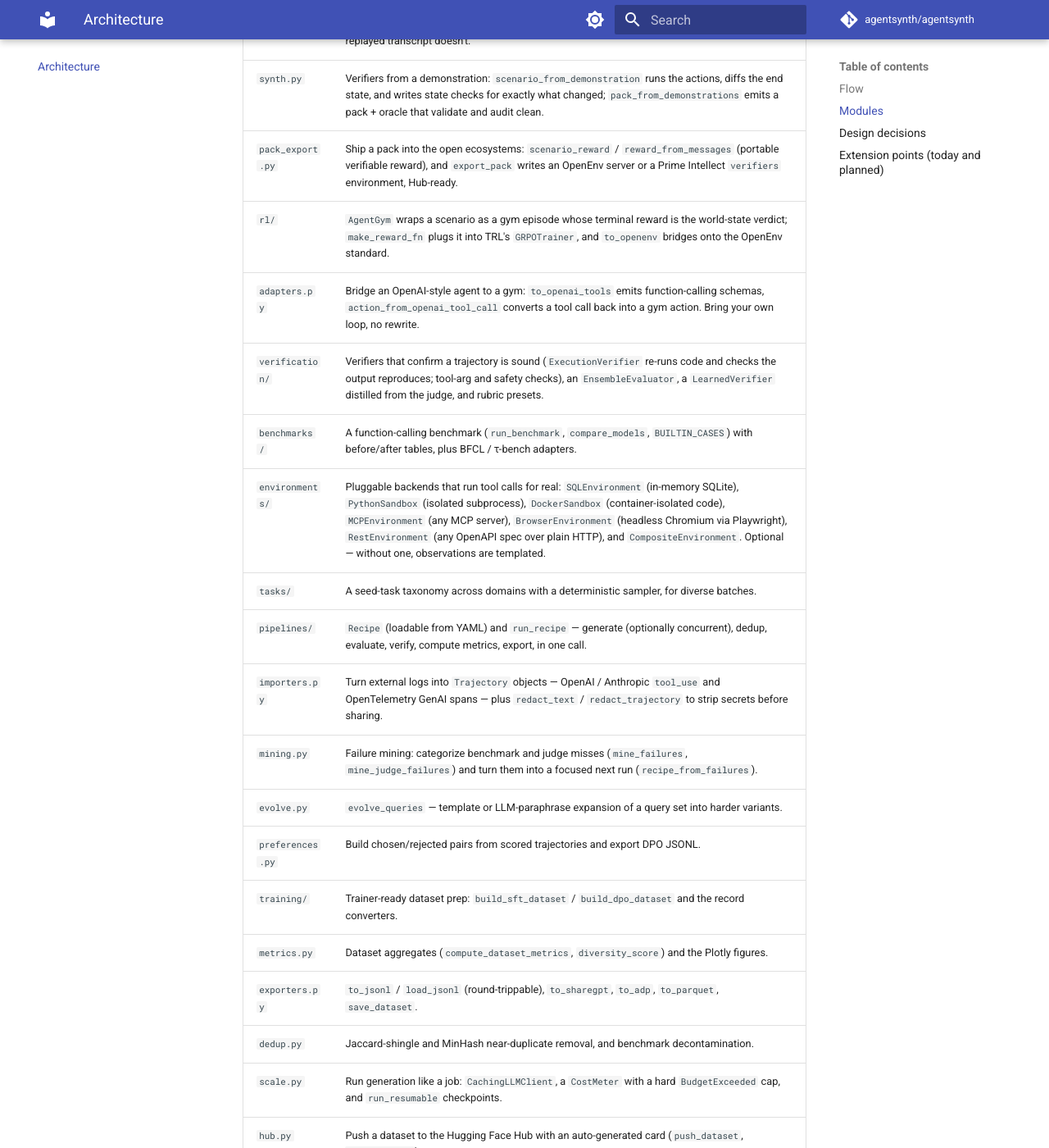
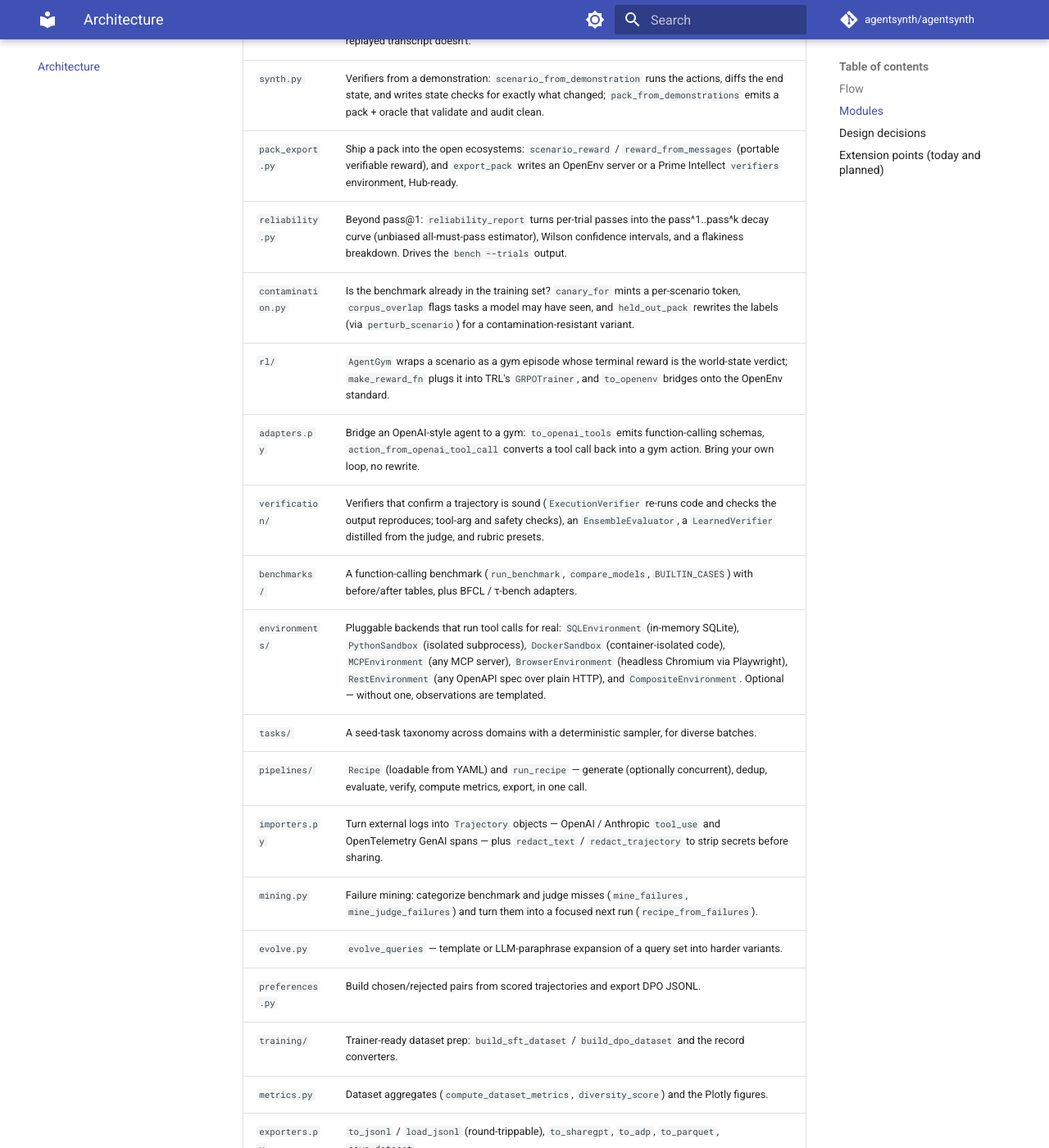
Before and after one commit to agentsynth/agentsynth, an MkDocs documentation site: the page built from docs/ARCHITECTURE.md, in a window 1280 px wide and 1400 px high, scrolled down 1252 px. Shown: the whole window at 82% size. Built offline with MkDocs 1.6.1 and Material for MkDocs 9.7.7, drawn with Linux system fonts in a browser that asks for light colours; comment, search, counter and statistics services are not loaded; some of the changed text lies outside the part shown.

Commit message:
docs: surface the P1 features (reliability, contamination, domain packs)
README features + ARCHITECTURE module table + API reference now cover the
reliability statistics (reliability.py), the contamination audit
(contamination.py), CodeCheck, and the policy_v1 / code_v1 packs, plus the new
pack contamination subcommand.

```diff
--- a/docs/ARCHITECTURE.md
+++ b/docs/ARCHITECTURE.md
@@ -43,6 +43,8 @@ flowchart LR
 | `robustness.py` | How gameable a pack is: `audit_pack` runs trivial adversaries (canned answer, echoed prompt, throwaway call), detects leaked answers and no-op-satisfiable state checks, and `perturb_scenario` / `ipt_report` confirm a real solver survives an isomorphic sibling while a replayed transcript doesn't. |
 | `synth.py` | Verifiers from a demonstration: `scenario_from_demonstration` runs the actions, diffs the end state, and writes state checks for exactly what changed; `pack_from_demonstrations` emits a pack + oracle that validate and audit clean. |
 | `pack_export.py` | Ship a pack into the open ecosystems: `scenario_reward` / `reward_from_messages` (portable verifiable reward), and `export_pack` writes an OpenEnv server or a Prime Intellect `verifiers` environment, Hub-ready. |
+| `reliability.py` | Beyond pass@1: `reliability_report` turns per-trial passes into the pass^1..pass^k decay curve (unbiased all-must-pass estimator), Wilson confidence intervals, and a flakiness breakdown. Drives the `bench --trials` output. |
+| `contamination.py` | Is the benchmark already in the training set? `canary_for` mints a per-scenario token, `corpus_overlap` flags tasks a model may have seen, and `held_out_pack` rewrites the labels (via `perturb_scenario`) for a contamination-resistant variant. |
 | `rl/` | `AgentGym` wraps a scenario as a gym episode whose terminal reward is the world-state verdict; `make_reward_fn` plugs it into TRL's `GRPOTrainer`, and `to_openenv` bridges onto the OpenEnv standard. |
 | `adapters.py` | Bridge an OpenAI-style agent to a gym: `to_openai_tools` emits function-calling schemas, `action_from_openai_tool_call` converts a tool call back into a gym action. Bring your own loop, no rewrite. |
 | `verification/` | Verifiers that confirm a trajectory is sound (`ExecutionVerifier` re-runs code and checks the output reproduces; tool-arg and safety checks), an `EnsembleEvaluator`, a `LearnedVerifier` distilled from the judge, and rubric presets. |
@@ -61,7 +63,7 @@ flowchart LR
 | `scale.py` | Run generation like a job: `CachingLLMClient`, a `CostMeter` with a hard `BudgetExceeded` cap, and `run_resumable` checkpoints. |
 | `hub.py` | Push a dataset to the Hugging Face Hub with an auto-generated card (`push_dataset`, `dataset_card`). |
 | `demo.py` | The reference policies (`expert` / `read_only` / `lazy`) and the pack the playground runs. |
-| `cli.py` | The `agentsynth` console script: `generate`, `eval`, `import`, `flywheel`, `bench` (pass^k / compare / submit), and `pack` (new / validate / teach / audit / export). |
+| `cli.py` | The `agentsynth` console script: `generate`, `eval`, `import`, `flywheel`, `bench` (pass^k / reliability / compare / submit), and `pack` (new / validate / teach / audit / export / contamination). |
 | `app.py` (repo root) | The Gradio playground. The only module that imports Gradio at the top. Importing it builds `demo` without calling an LLM. |
 | `hub/` (repo root) | The Scenario Hub: a FastAPI service that stores packs and submissions and serves the live leaderboard. |
 
```
Also changed, not shown: README.md (+3 -2 lines), docs/reference.md (+20 -0 lines).
